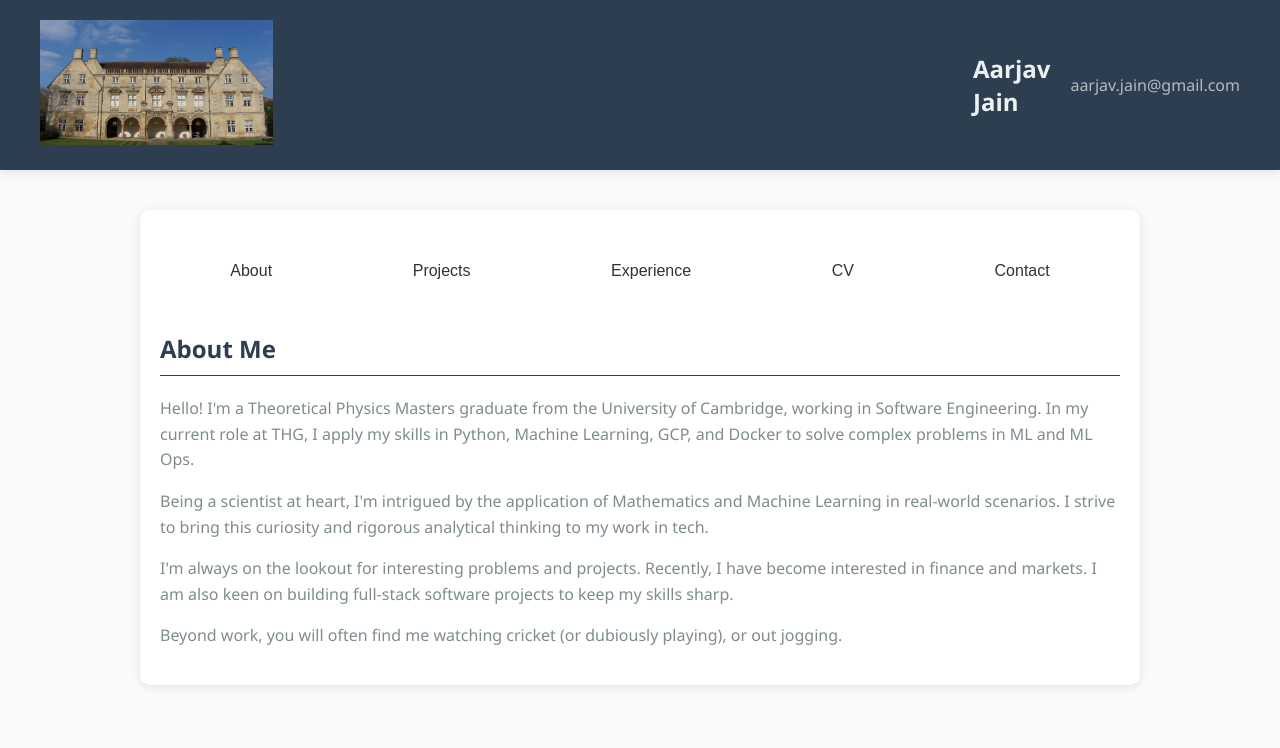
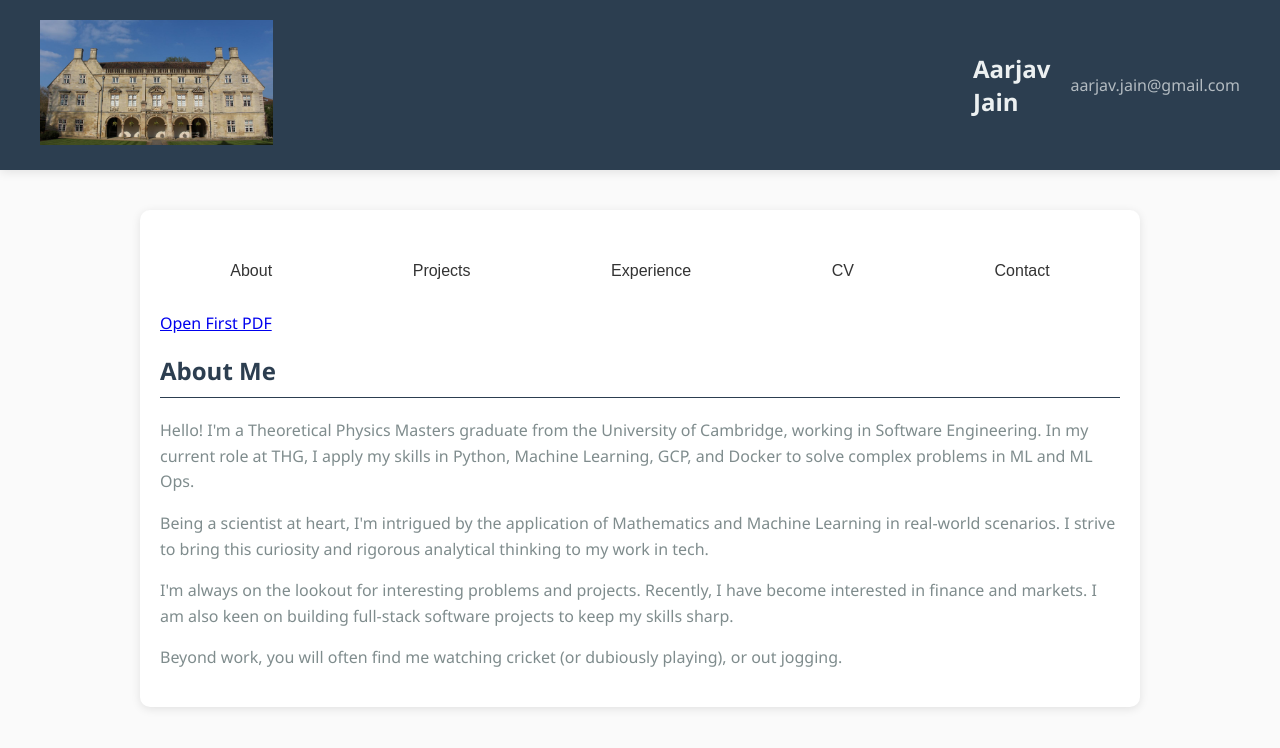
Before and after one commit to aarjav123cam/AarjavWebsite, a React (Create React App) app: page / in a window 1280 px wide. Shown: the top 748 px of the page. Built offline with nearby package versions, Linux system fonts and the light colour scheme.

Commit message:
added sparta

```diff
--- a/src/components/MainContent.js
+++ b/src/components/MainContent.js
@@ -4,6 +4,7 @@ import Projects from './Projects';
 import Experience from './Experience';
 import Contact from './Contact';
 import CV from './CV';
+import sparta from '../pdfFolder/sparta.pdf';
 
 function MainContent() {
   const [section, setSection] = useState('about');
@@ -33,7 +34,13 @@ function MainContent() {
         <button onClick={() => setSection('experience')}>Experience</button>
         <button onClick={() => setSection('CV')}>CV</button>
         <button onClick={() => setSection('contact')}>Contact</button>
+
+
       </nav>
+      <a href={sparta} target="_blank"
+                    rel="noreferrer">
+                    Open First PDF
+                </a>
       {renderSection()}
     </main>
   );
```
Also changed, not shown: 1 other file (tests, documents, lock files or other folders).
